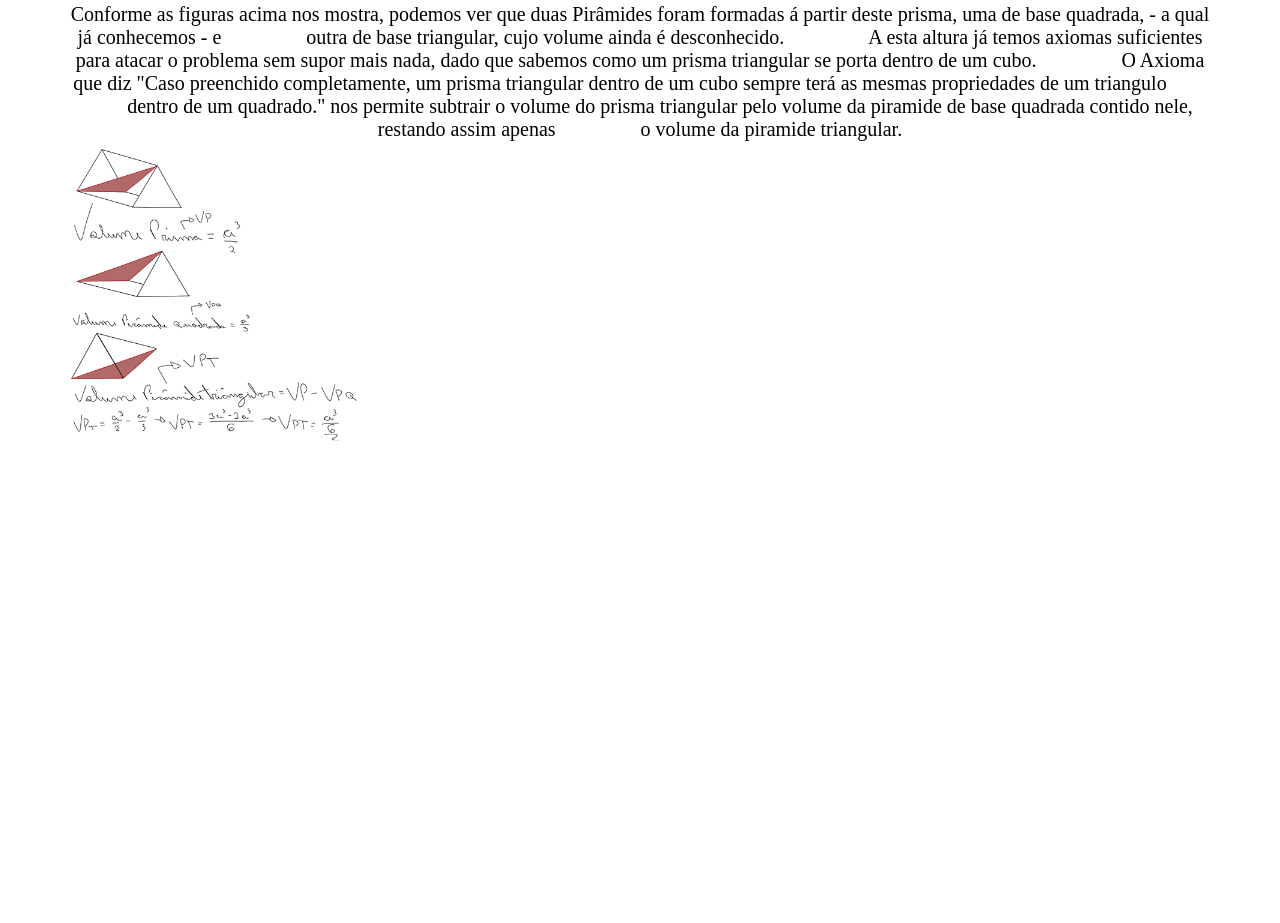
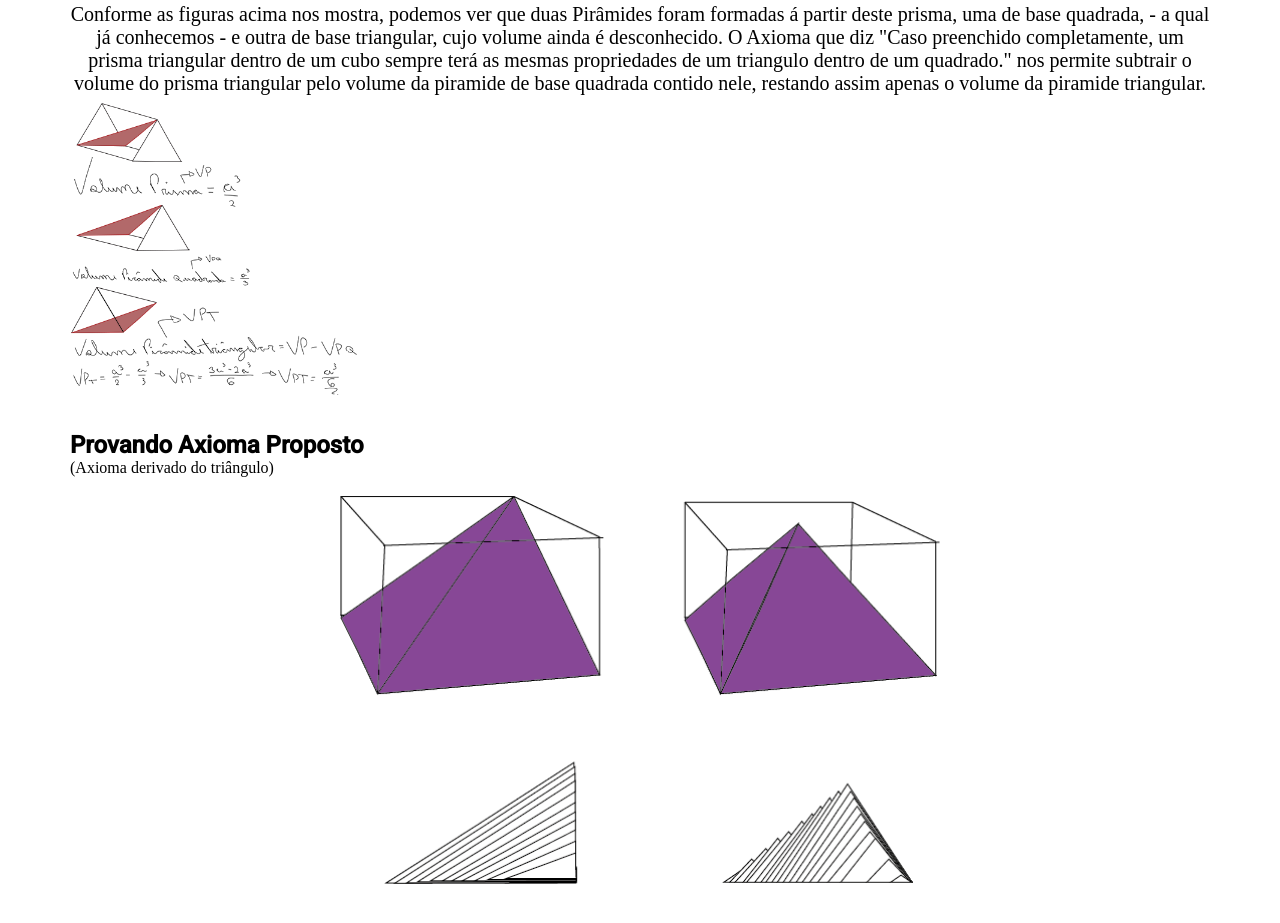
Before and after one commit to Guilherme2014-ai/Estudo-Geometria-Espacial, a plain HTML site: page index.html in a window 1280 px wide. Shown: the part 2499-3422 px from the top of the page. Before the commit the page ends 2996 px from the top, so only its background shows below. Drawn offline with Linux system fonts and the light colour scheme.

Commit message:
pyramid-triangle proof added

```diff
--- a/index.html
+++ b/index.html
@@ -51,8 +51,7 @@
             </div>
             <br><br>
             <p>
-                Na figura acima podemos ver uma Pirâmide dentro de um cudo, cujo volume da Pirâmide é desconhecido. Poderíamos achar o volume da
-                Pirâmide subtraindo volume do cubo(a^3) pelo volume do espaço vazio, assim restando apenas o volume da Pirâmide, porém
+                Na figura acima podemos ver uma Pirâmide dentro de um cudo, cujo volume da Pirâmide é desconhecido. Poderíamos achar o volume da Pirâmide subtraindo volume do cubo(a^3) pelo volume do espaço vazio, assim restando apenas o volume da Pirâmide, porém
                 não sabemos como medir o volume do espaço vazio, portanto devemos achar outra estratégia, de forma que continue a obedecer todos os axiomas.
                 Em consequência da estratégia adotada, presumi que caso a ponta da pirâmide seja movida, de tal forma que sua altura se mantenha, o volume da mesma também se preservará.
                 Axioma derivado do triângulo, visto que uma piramide pode ser compreendida como uma soma de diversas áreas triangulares.
@@ -99,7 +98,6 @@
             <p>
                 Conforme as figuras acima nos mostra, podemos ver que duas Pirâmides foram formadas á partir deste prisma, uma de base quadrada, - a qual já conhecemos - e
                 outra de base triangular, cujo volume ainda é desconhecido.
-                A esta altura já temos axiomas suficientes para atacar o problema sem supor mais nada, dado que sabemos como um prisma triangular se porta dentro de um cubo.
                 O Axioma que diz "Caso preenchido completamente, um prisma triangular dentro de um cubo sempre terá as mesmas propriedades de um triangulo
                 dentro de um quadrado." nos permite subtrair o volume do prisma triangular pelo volume da piramide de base quadrada contido nele, restando assim apenas
                 o volume da piramide triangular.
@@ -108,6 +106,14 @@
               <img src="./img/formulas/formula_prismaTriangular.png">
             </div>
             <br><br>
+
+            <h2>Provando Axioma Proposto</h2>
+            <span>(Axioma derivado do triângulo)</span>
+            <br><br>
+            <div class="images_container pyramide-triangle">
+                <img src="./img/axioma_derivado_do_triangulo.png">
+            </div>
+            <br><br>
         </section>
     </main>
 </body>
--- a/index.scss
+++ b/index.scss
@@ -49,6 +49,7 @@ main {
             justify-content: center;
 
             img {
+                width: 100%;
                 max-width: 300px;
             }
 
@@ -64,6 +65,12 @@ main {
         .prismaFigures {
             justify-content: flex-start;
         }
+
+        .pyramide-triangle {
+            img {
+                max-width: 600px;
+            }
+        }
     }
 }
 
```
Also changed, not shown: img/axioma_derivado_do_triangulo.png (added), index.css, 1 other file. Lines whose indentation alone changed are shown as unchanged.
